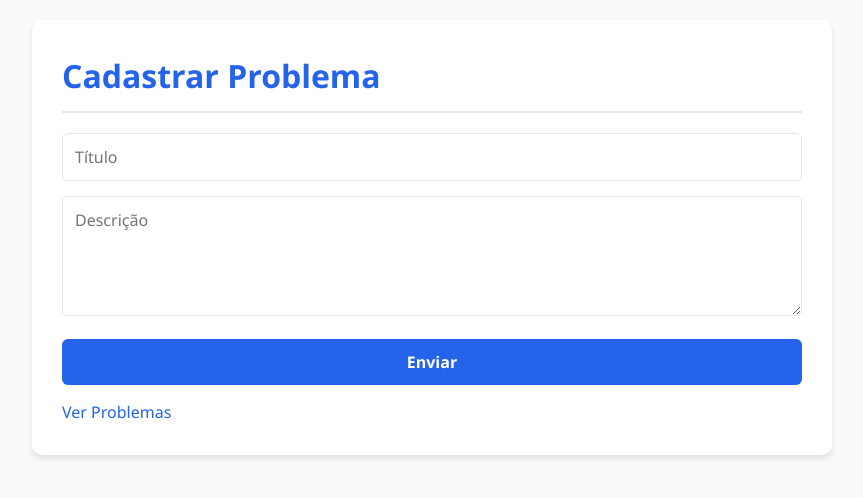
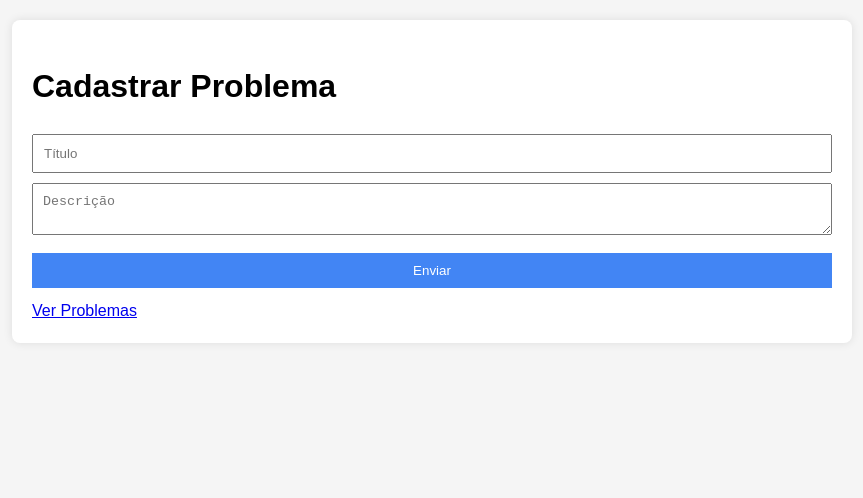
Before and after one commit to tiemerson/problema_teste, a plain HTML site: page index.html in a window 1280 px wide. Shown: the whole page, without its empty margins (208-1071 px from the left). Drawn offline with Linux system fonts and the light colour scheme.

Commit message:
Update style.css

```diff
--- a/style.css
+++ b/style.css
@@ -1,158 +1,38 @@
-/* Estilos Gerais */
-:root {
-  --cor-primaria: #2563eb;
-  --cor-secundaria: #1e40af;
-  --cor-texto: #1f2937;
-  --cor-fundo: #f9fafb;
-  --cor-borda: #e5e7eb;
-  --cor-sucesso: #10b981;
-  --cor-erro: #ef4444;
+body {
+    font-family: Arial, sans-serif;
+    line-height: 1.6;
+    margin: 0;
+    padding: 20px;
+    background-color: #f5f5f5;
 }
 
-* {
-  margin: 0;
-  padding: 0;
-  box-sizing: border-box;
-  font-family: 'Segoe UI', Tahoma, Geneva, Verdana, sans-serif;
-}
-
-body {
-  background-color: var(--cor-fundo);
-  color: var(--cor-texto);
-  line-height: 1.6;
-  padding: 20px;
-  min-height: 100vh;
-}
-
-/* Container Principal */
 .container {
     max-width: 800px;
     margin: 0 auto;
-  padding: 30px;
+    padding: 20px;
     background: white;
-  border-radius: 10px;
-  box-shadow: 0 4px 6px rgba(0, 0, 0, 0.1);
+    border-radius: 8px;
+    box-shadow: 0 0 10px rgba(0,0,0,0.1);
 }
 
-h1, h2 {
-  color: var(--cor-primaria);
-  margin-bottom: 20px;
-  padding-bottom: 10px;
-  border-bottom: 2px solid var(--cor-borda);
+.problema-item {
+    background: #f9f9f9;
+    padding: 15px;
+    margin-bottom: 10px;
+    border-radius: 5px;
+    border-left: 4px solid #4285f4;
 }
 
-/* Formulários */
-input, textarea, select {
+button, input, textarea {
     width: 100%;
-  padding: 12px;
-  margin-bottom: 15px;
-  border: 1px solid var(--cor-borda);
-  border-radius: 6px;
-  font-size: 16px;
-  transition: border 0.3s;
+    padding: 10px;
+    margin-bottom: 10px;
+    box-sizing: border-box;
 }
 
-input:focus, textarea:focus {
-  outline: none;
-  border-color: var(--cor-primaria);
-  box-shadow: 0 0 0 3px rgba(37, 99, 235, 0.1);
-}
-
-textarea {
-  min-height: 120px;
-  resize: vertical;
-}
-
-/* Botões */
 button {
-  background-color: var(--cor-primaria);
+    background: #4285f4;
     color: white;
     border: none;
-  padding: 12px 20px;
-  border-radius: 6px;
     cursor: pointer;
-  font-size: 16px;
-  font-weight: 600;
-  transition: background 0.3s;
-  width: 100%;
 }
-
-button:hover {
-  background-color: var(--cor-secundaria);
-}
-
-/* Links */
-a {
-  color: var(--cor-primaria);
-  text-decoration: none;
-  font-weight: 500;
-  display: inline-block;
-  margin-top: 15px;
-}
-
-a:hover {
-  text-decoration: underline;
-}
-
-/* Mensagens de Status */
-#status {
-  padding: 12px;
-  border-radius: 6px;
-  margin: 15px 0;
-  display: none;
-}
-
-.success {
-  background-color: rgba(16, 185, 129, 0.1);
-  color: var(--cor-sucesso);
-  border: 1px solid var(--cor-sucesso);
-}
-
-.error {
-  background-color: rgba(239, 68, 68, 0.1);
-  color: var(--cor-erro);
-  border: 1px solid var(--cor-erro);
-}
-
-/* Lista de Problemas */
-.problema-item {
-  background: white;
-  padding: 20px;
-  margin-bottom: 15px;
-  border-radius: 8px;
-  box-shadow: 0 2px 4px rgba(0, 0, 0, 0.05);
-  transition: transform 0.2s;
-}
-
-.problema-item:hover {
-  transform: translateY(-2px);
-  box-shadow: 0 4px 6px rgba(0, 0, 0, 0.1);
-}
-
-.problema-titulo {
-  font-size: 18px;
-  font-weight: 600;
-  margin-bottom: 5px;
-  color: var(--cor-primaria);
-}
-
-.problema-descricao {
-  color: var(--cor-texto);
-  margin-bottom: 10px;
-}
-
-.problema-data {
-  font-size: 14px;
-  color: #6b7280;
-}
-
-/* Responsividade */
-@media (max-width: 768px) {
-  .container {
-    padding: 20px;
-  }
-
-  body {
-    padding: 10px;
-  }
-}
```
Lines whose indentation alone changed are shown as unchanged.
